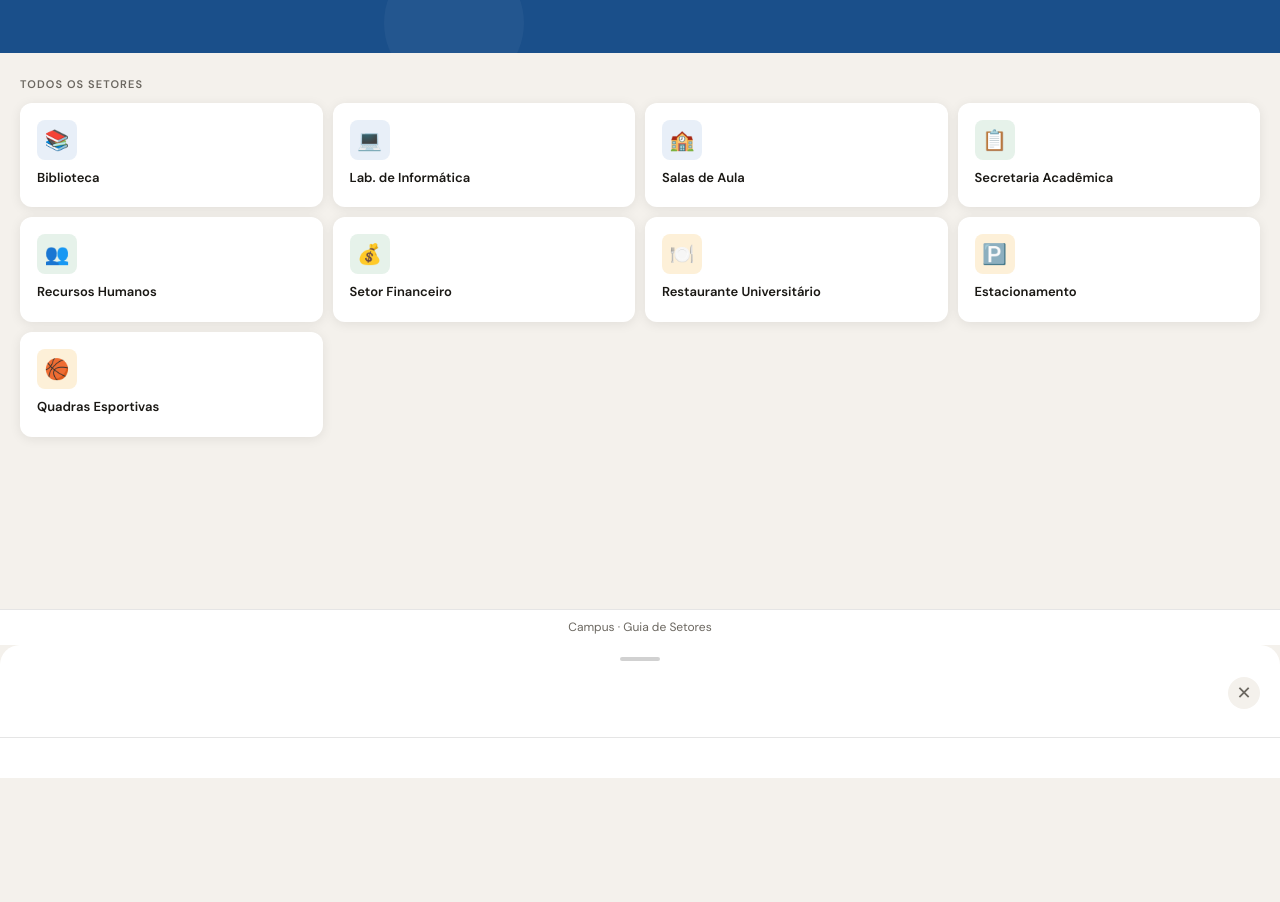
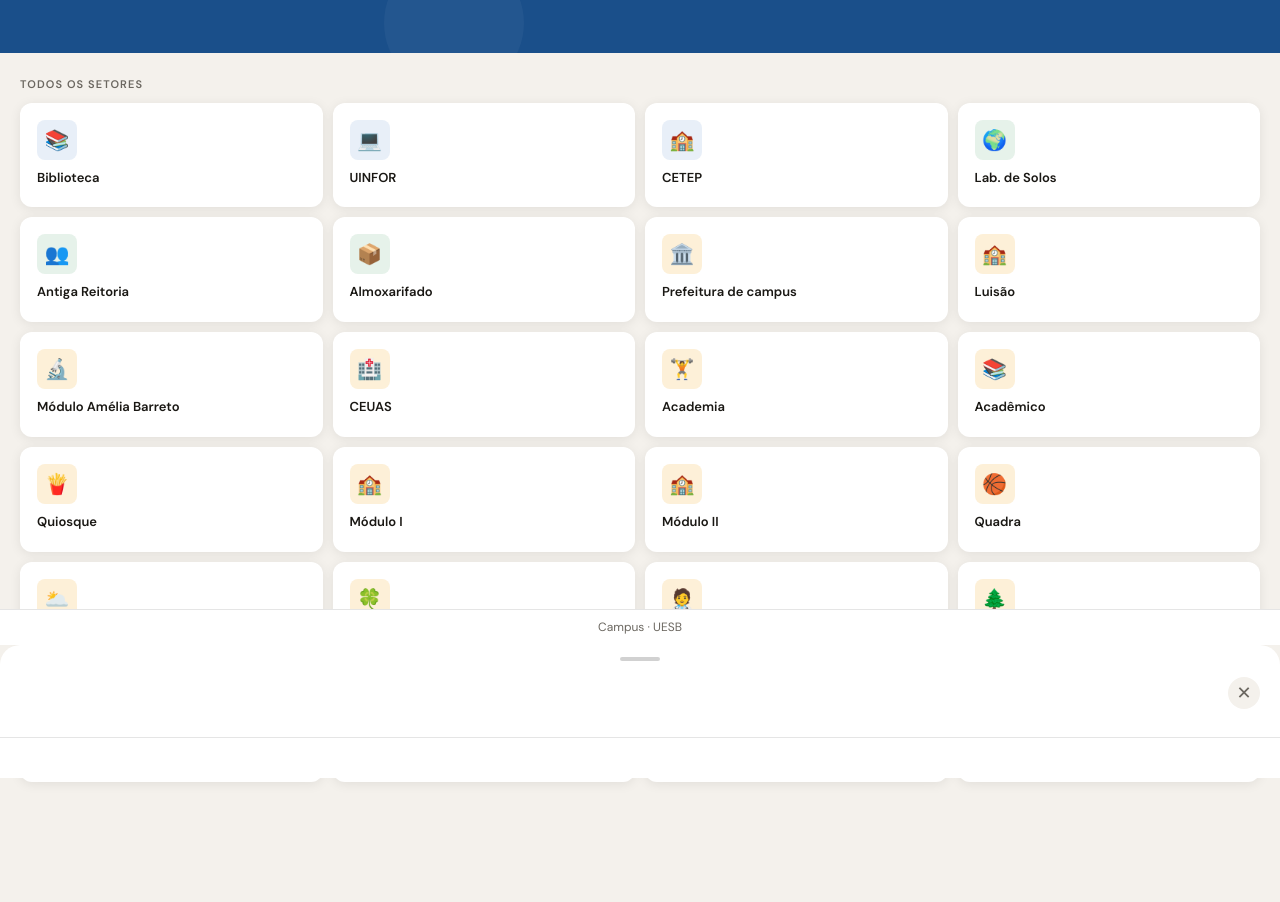
Before and after one commit to Rogerio-Tavares/prot-tipo-campus, a plain HTML site: page index.html in a window 1280 px wide. Shown: the part 155-1057 px from the top of the page. Before the commit the page ends 800 px from the top, so only its background shows below. Drawn offline with Linux system fonts and the light colour scheme.

Commit message:
Adicionando os últimos links. edição do header para center

```diff
--- a/index.html
+++ b/index.html
@@ -12,7 +12,7 @@
 
   <header>
     <div class="header-label">📍 Guia de Navegação</div>
-    <h1>Mapa da<br>UESB</h1>
+    <h1>Mapeamento da<br>UESB</h1>
     <p>Toque em um setor para ver informações e como chegar</p>
   </header>
 
@@ -22,7 +22,7 @@
     <div class="empty" id="emptyMsg"></div>
   </main>
 
-  <footer>Campus · Guia de Setores</footer>
+  <footer>Campus · UESB</footer>
 
   <!-- OVERLAY + BOTTOM SHEET -->
   <div class="overlay" id="overlay" onclick="closeSheet()"></div>
--- a/script.js
+++ b/script.js
@@ -5,44 +5,119 @@
     mapsLink: "https://maps.app.goo.gl/MRhLXy6bJ3bVGxHe9?g_st=iw"
   },
   {
-    id: 2, name: "Lab. de Informática",
+    id: 2, name: "UINFOR",
     emoji: "💻", bg: "#e8eff8", color: "#1a4f8a",
-    mapsLink: "https://maps.app.goo.gl/informatica"
+    mapsLink: "https://maps.app.goo.gl/PgY9vYw9RyCKbzCX9?g_st=iw"
   },
   {
-    id: 3, name: "Salas de Aula",
+    id: 3, name: "CETEP",
     emoji: "🏫", bg: "#e8eff8", color: "#1a4f8a",
-    mapsLink: "https://maps.app.goo.gl/salas",
+    mapsLink: "https://maps.app.goo.gl/jKeSiWnyuymdCfnW6?g_st=iw",
   },
   {
-    id: 4, name: "Secretaria Acadêmica",
-    emoji: "📋", bg: "#e6f2ea", color: "#2e6b3e",
-    mapsLink: "https://maps.app.goo.gl/secretaria"
+    id: 4, name: "Lab. de Solos",
+    emoji: "🌍", bg: "#e6f2ea", color: "#2e6b3e",
+    mapsLink: "https://maps.app.goo.gl/VaVuPpTc8Xxs8naA6?g_st=iw"
   },
   {
-    id: 5, name: "Recursos Humanos",
+    id: 5, name: "Antiga Reitoria",
     emoji: "👥", bg: "#e6f2ea", color: "#2e6b3e",
-    mapsLink: "https://maps.app.goo.gl/rh"
+    mapsLink: "https://maps.app.goo.gl/hw5oDcpRH94o4UXDA?g_st=iw"
   },
   {
-    id: 6, name: "Setor Financeiro",
-    emoji: "💰", bg: "#e6f2ea", color: "#2e6b3e",
-    mapsLink: "https://maps.app.goo.gl/financeiro"
+    id: 6, name: "Almoxarifado",
+    emoji: "📦", bg: "#e6f2ea", color: "#2e6b3e",
+    mapsLink: "https://maps.app.goo.gl/gXofGqXHkMusNLUz9?g_st=iw"
   },
   {
-    id: 7, name: "Restaurante Universitário",
-    emoji: "🍽️", bg: "#fdf0d8", color: "#8a5a0a",
-    mapsLink: "https://maps.app.goo.gl/restaurante"
+    id: 7, name: "Prefeitura de campus",
+    emoji: "🏛️", bg: "#fdf0d8", color: "#8a5a0a",
+    mapsLink: "https://maps.app.goo.gl/FMpJU6eq5pS3HuPa9?g_st=iw"
   },
   {
-    id: 8, name: "Estacionamento",
-    emoji: "🅿️", bg: "#fdf0d8", color: "#8a5a0a",
-    mapsLink: "https://maps.app.goo.gl/estacionamento"
+    id: 8, name: "Luisão",
+    emoji: "🏫", bg: "#fdf0d8", color: "#8a5a0a",
+    mapsLink: "https://maps.app.goo.gl/EruhgNuXwCcxva5B8?g_st=iw"
   },
   {
-    id: 9, name: "Quadras Esportivas",
+    id: 9, name: "Módulo Amélia Barreto",
+    emoji: "🔬", bg: "#fdf0d8", color: "#8a5a0a",
+    mapsLink: "https://maps.app.goo.gl/GReT2ya1QDGMxXWR6?g_st=iw"
+  },
+  {
+    id: 10, name: "CEUAS",
+    emoji: "🏥", bg: "#fdf0d8", color: "#8a5a0a",
+    mapsLink: "https://maps.app.goo.gl/aiAWWk6RibUhrTvL8?g_st=iw"
+  },
+  {
+    id: 11, name: "Academia",
+    emoji: "🏋️", bg: "#fdf0d8", color: "#8a5a0a",
+    mapsLink: "https://maps.app.goo.gl/DGVCkQ1b1LM6tsgu7?g_st=iw"
+  },
+  {
+    id: 12, name: "Acadêmico",
+    emoji: "📚", bg: "#fdf0d8", color: "#8a5a0a",
+    mapsLink: "https://maps.app.goo.gl/vbaetrWurEFfe9NQ7?g_st=iw"
+  },
+  {
+    id: 13, name: "Quiosque",
+    emoji: "🍟", bg: "#fdf0d8", color: "#8a5a0a",
+    mapsLink: "https://maps.app.goo.gl/fFWUZjjw1HnHNWVf8?g_st=iw"
+  },
+  {
+    id: 14, name: "Módulo I",
+    emoji: "🏫", bg: "#fdf0d8", color: "#8a5a0a",
+    mapsLink: "https://maps.app.goo.gl/1FK7AFrsNvQh5h619?g_st=iw"
+  },
+  {
+    id: 15, name: "Módulo II",
+    emoji: "🏫", bg: "#fdf0d8", color: "#8a5a0a",
+    mapsLink: "https://maps.app.goo.gl/UDrSXkRWQxmke4gQ8?g_st=iw"
+  },
+  {
+    id: 16, name: "Quadra",
     emoji: "🏀", bg: "#fdf0d8", color: "#8a5a0a",
-    mapsLink: "https://maps.app.goo.gl/quadras"
+    mapsLink: "https://maps.app.goo.gl/Ejg276rnnoj3PR8g8?g_st=iw"
+  },
+  {
+    id: 17, name: "Estação Metereológica",
+    emoji: "🌥️", bg: "#fdf0d8", color: "#8a5a0a",
+    mapsLink: "https://maps.app.goo.gl/vhyRKQSSv2N93LWk9?g_st=iw"
+  },
+    {
+    id: 18, name: "Viveiro",
+    emoji: "🍀", bg: "#fdf0d8", color: "#8a5a0a",
+    mapsLink: "https://maps.app.goo.gl/Qejp6tZrkH6TMcX46?g_st=iw"
+  },
+  {
+    id: 19, name: "Módulo de Psicologia",
+    emoji: "🧑‍⚕️", bg: "#fdf0d8", color: "#8a5a0a",
+    mapsLink: "https://maps.app.goo.gl/8su88YHPi9H1SRj3A?g_st=iw"
+  },
+  {
+    id: 20, name: "Módulo de Engenharia Florestal",
+    emoji: "🌲", bg: "#fdf0d8", color: "#8a5a0a",
+    mapsLink: "https://maps.app.goo.gl/jKaP2g24kN8ecVTg8?g_st=iw"
+  },
+  {
+    id: 21, name: "RU - Restaurante Universitário",
+    emoji: "🍲", bg: "#fdf0d8", color: "#8a5a0a",
+    mapsLink: "https://maps.app.goo.gl/WQPmfRPC49fua7ma9?g_st=iw"
+  },
+  {
+    id: 22, name: "Módulo de Medicina",
+    emoji: "🩺", bg: "#fdf0d8", color: "#8a5a0a",
+    mapsLink: "https://maps.app.goo.gl/NaLr88K5RC8evJ3WA?g_st=iw"
+  },
+  {
+    id: 23, name: "Reitoria",
+    emoji: "👨‍💼", bg: "#fdf0d8", color: "#8a5a0a",
+    mapsLink: "https://maps.app.goo.gl/ootw5r6X1HevbqG77?g_st=iw"
+  },
+  {
+    id: 24, name: "Lab. de Água",
+    emoji: "💧", bg: "#fdf0d8", color: "#8a5a0a",
+    mapsLink: "https://maps.app.goo.gl/ESbuSjFvx7roMtYk9?g_st=iw"
   }
 ];
 
--- a/style.css
+++ b/style.css
@@ -33,6 +33,7 @@
   padding: 2rem 1.5rem 3.5rem;
   position: relative;
   overflow: hidden;
+  text-align: center;
 }
 header::before {
   content: '';
```
